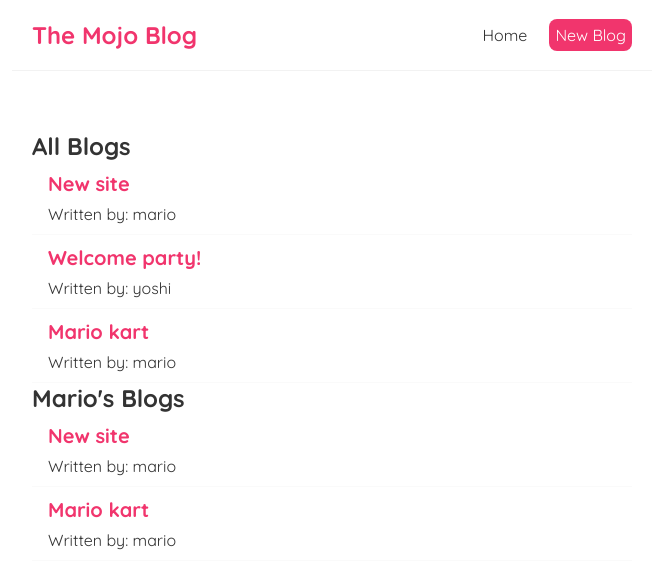
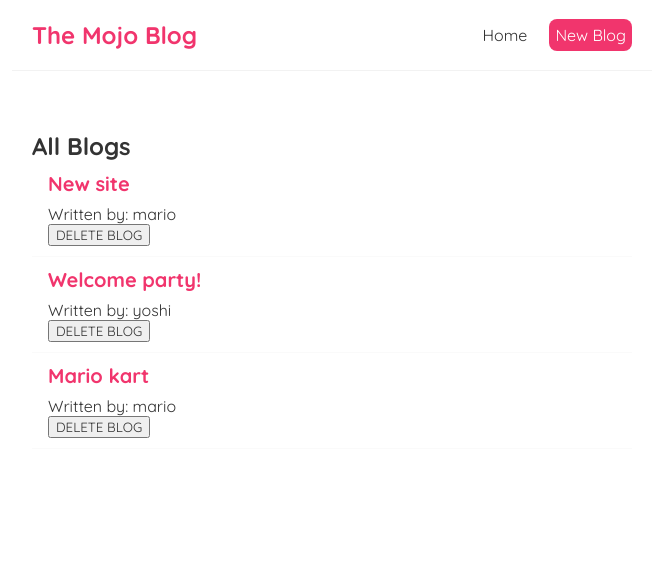
Before and after one commit to TheRealKiraAI/react-blog, a React (Create React App) app in the folder mojo-blog/: page / in a window 1280 px wide. Shown: the top 588 px of the page, without its empty margins (308-971 px from the left). Built offline with nearby package versions, Linux system fonts and the light colour scheme; the HTML template or start-up script is replaced by a standard one.

Commit message:
delete elements in array: pass functions as props

```diff
--- a/mojo-blog/src/BlogList.js
+++ b/mojo-blog/src/BlogList.js
@@ -1,4 +1,4 @@
-const BlogList = ({ blogs, title }) => {
+const BlogList = ({ blogs, title, handleDelete }) => {
   // const blogs = props.blogs;
   // const title = props.title;
 
@@ -9,6 +9,7 @@
         <div className="blog-preview" key={blog.id}>
           <h2>{ blog.title }</h2>
           <p>Written by: { blog.author }</p>
+          <button onClick={() => handleDelete(blog.id)}>DELETE BLOG</button>
         </div>
     ))}
     </div>
--- a/mojo-blog/src/Home.js
+++ b/mojo-blog/src/Home.js
@@ -8,11 +8,15 @@
     { title: 'Mario kart', body: 'lorem ipsum...', author: 'mario', id: 3}
   ]);
 
-  // use props: (1) reusable component, (2) can be used in Home if needed, (3) practice with props
+  const handleDelete = (id) => {
+    // false if id doesn't match array and stays in array else true if there is a match to delete item in array
+    const newBlogs = blogs.filter(blog => blog.id !== id);
+    setBlogs(newBlogs);
+  }
+
   return (
     <div className="home">
-      <BlogList blogs={blogs} title="All Blogs"/>
-      <BlogList blogs={blogs.filter((blog) => blog.author === 'mario')} title="Mario's Blogs"/>
+      <BlogList blogs={blogs} title="All Blogs" handleDelete={handleDelete}/>
     </div>
    );
 }
```
